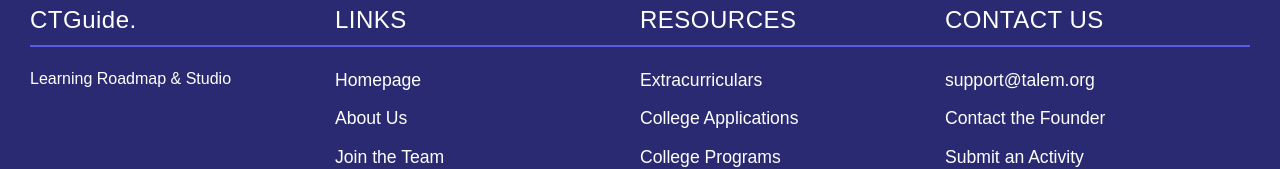
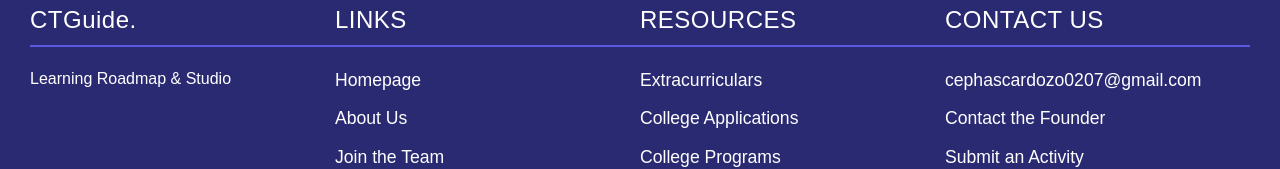
Before and after one commit to cephascard0207/CTGuide-webapp_v1.0, a plain HTML site: page learnstudio.html in a window 1280 px wide. Shown: the part 1020-1189 px from the top of the page. Drawn offline with nearby package versions, Linux system fonts and the light colour scheme; files whose address does not match are found by name.

Commit message:
Update learnstudio.html

```diff
--- a/learnstudio.html
+++ b/learnstudio.html
@@ -496,7 +496,7 @@ footer {
         <div class="footer-column">
             <h3>CONTACT US</h3>
             <ul>
-                <li><a href="mailto:support@talem.org">support@talem.org</a></li>
+                <li><a href="mailto:cephascardozo0207@gmail.com">cephascardozo0207@gmail.com</a></li>
                 <li><a href="#">Contact the Founder</a></li>
                 <li><a href="#">Submit an Activity</a></li>
             </ul>
```
